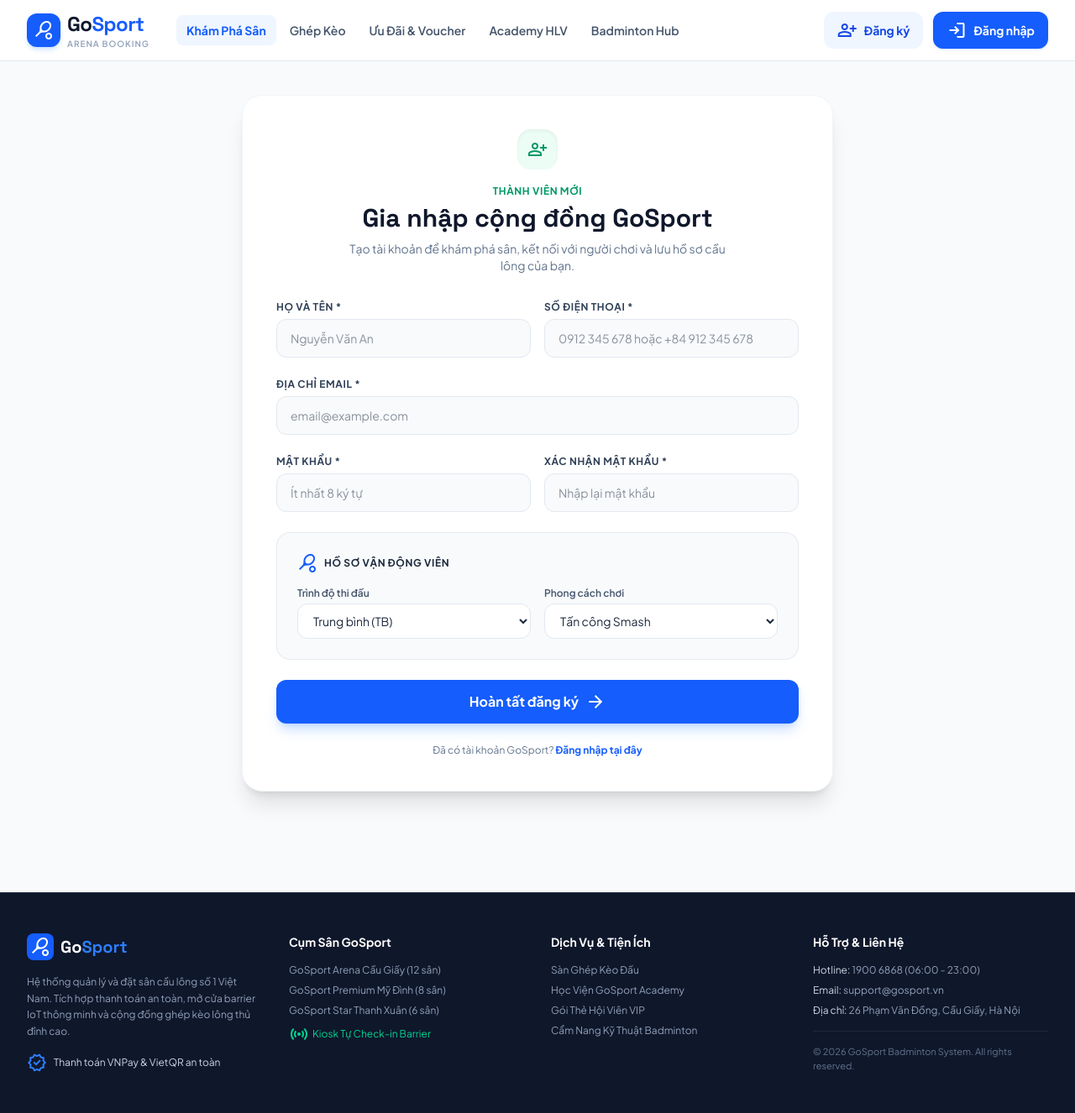
After one commit to lehao04066/laravel-base, a Laravel app: page /register in a window 1280 px wide. The commit adds this page. Shown: the whole page at 84% size. Run offline with Laravel 12, Linux system fonts and the light colour scheme; style sheets or scripts are compiled from the project's sources; parts of the project's set-up code (start-up, migrations or seed data) failed here and were passed over.

Commit message:
đăng ký hội viên

```diff
--- a/app/Http/Controllers/AuthController.php
+++ b/app/Http/Controllers/AuthController.php
@@ -2,10 +2,14 @@
 
 namespace App\Http\Controllers;
 
+use App\Models\Role;
 use App\Models\User;
+use App\Models\UserProfile;
+use App\Models\WalletAccount;
 use Illuminate\Http\RedirectResponse;
 use Illuminate\Http\Request;
 use Illuminate\Support\Facades\Auth;
+use Illuminate\Support\Facades\DB;
 use Illuminate\Support\Facades\RateLimiter;
 use Illuminate\Support\Str;
 use Illuminate\View\View;
@@ -83,6 +87,95 @@ class AuthController extends Controller
             ->with('success', 'Đăng nhập thành công. Chào mừng bạn đến với GoSport!');
     }
 
+    public function showRegister(): View|RedirectResponse
+    {
+        if (Auth::check()) {
+            return redirect()->route($this->landingRoute(Auth::user()));
+        }
+
+        return view('auth.register');
+    }
+
+    public function register(Request $request): RedirectResponse
+    {
+        $request->merge([
+            'name' => trim((string) $request->input('name')),
+            'email' => Str::lower(trim((string) $request->input('email'))),
+            'phone' => $this->normalizeVietnamesePhone((string) $request->input('phone')),
+        ]);
+
+        $validated = $request->validate([
+            'name' => ['required', 'string', 'max:255'],
+            'email' => ['required', 'string', 'email', 'max:255', 'unique:users,email'],
+            'phone' => ['required', 'string', 'regex:/^0\d{9,10}$/', 'unique:users,phone'],
+            'password' => ['required', 'string', 'min:8', 'confirmed'],
+            'skill_level' => [
+                'nullable',
+                'string',
+                'in:beginner,intermediate_minus,intermediate,intermediate_plus,advanced',
+            ],
+            'play_style' => [
+                'nullable',
+                'string',
+                'in:Tấn công Smash,Công thủ toàn diện,Điều cầu phản tạt,Phòng thủ phản công',
+            ],
+        ], [
+            'name.required' => 'Vui lòng nhập họ và tên.',
+            'email.required' => 'Vui lòng nhập email.',
+            'email.email' => 'Email không đúng định dạng.',
+            'email.unique' => 'Email này đã được đăng ký tài khoản.',
+            'phone.required' => 'Vui lòng nhập số điện thoại.',
+            'phone.regex' => 'Số điện thoại phải có 10 hoặc 11 chữ số theo định dạng Việt Nam (ví dụ: 0912345678 hoặc +84912345678).',
+            'phone.unique' => 'Số điện thoại này đã được sử dụng.',
+            'password.required' => 'Vui lòng nhập mật khẩu.',
+            'password.min' => 'Mật khẩu phải có ít nhất 8 ký tự.',
+            'password.confirmed' => 'Xác nhận mật khẩu không trùng khớp.',
+            'skill_level.in' => 'Vui lòng chọn trình độ thi đấu hợp lệ.',
+            'play_style.in' => 'Vui lòng chọn phong cách chơi hợp lệ.',
+        ]);
+
+        $user = DB::transaction(function () use ($validated): User {
+            $user = User::create([
+                'name' => $validated['name'],
+                'email' => $validated['email'],
+                'phone' => $validated['phone'],
+                'password' => $validated['password'],
+                'role' => 'customer',
+            ]);
+
+            UserProfile::create([
+                'user_id' => $user->id,
+                'skill_level' => $validated['skill_level'] ?? 'intermediate',
+                'play_style' => $validated['play_style'] ?? 'Tấn công Smash',
+            ]);
+
+            WalletAccount::create([
+                'user_id' => $user->id,
+                'balance' => 0,
+                'frozen_balance' => 0,
+                'currency' => 'VND',
+                'status' => 'active',
+            ]);
+
+            $customerRole = Role::firstOrCreate(
+                ['name' => 'customer'],
+                [
+                    'display_name' => 'Thành viên',
+                    'description' => 'Đặt sân và kết nối với cộng đồng GoSport.',
+                ],
+            );
+            $user->roles()->syncWithoutDetaching([$customerRole->id]);
+
+            return $user;
+        });
+
+        Auth::login($user);
+        $request->session()->regenerate();
+
+        return redirect()->route('dashboard.customer')
+            ->with('success', 'Đăng ký tài khoản thành viên GoSport thành công!');
+    }
+
     public function logout(Request $request): RedirectResponse
     {
         Auth::logout();
@@ -90,6 +183,19 @@ class AuthController extends Controller
         $request->session()->regenerateToken();
 
         return redirect()->route('login')->with('success', 'Bạn đã đăng xuất an toàn.');
+    }
+
+    private function normalizeVietnamesePhone(string $phone): string
+    {
+        $compactPhone = preg_replace('/[\s().-]+/u', '', trim($phone)) ?? trim($phone);
+
+        if (preg_match('/^\+?84[0-9]{9,10}$/', $compactPhone)) {
+            $digits = preg_replace('/\D+/', '', $compactPhone) ?? $compactPhone;
+
+            return '0'.substr($digits, 2);
+        }
+
+        return $compactPhone;
     }
 
     private function landingRoute(User $user): string
--- a/resources/views/auth/login.blade.php
+++ b/resources/views/auth/login.blade.php
@@ -164,7 +164,7 @@
                     <span class="role">Huấn luyện viên</span>
                     <span class="role">Thành viên</span>
                 </div>
-                <p class="panel-footer">Cần hỗ trợ đăng nhập? Vui lòng liên hệ quản trị viên GoSport.</p>
+                <p class="panel-footer">Chưa có tài khoản? <a href="{{ route('register') }}" class="text-blue-600 font-bold hover:underline">Đăng ký thành viên</a><br>Cần hỗ trợ? Vui lòng liên hệ quản trị viên GoSport.</p>
             </div>
         </section>
     </main>
--- /dev/null
+++ b/resources/views/auth/register.blade.php
@@ -0,0 +1,98 @@
+@extends('layouts.main')
+
+@section('title', 'Đăng ký thành viên | GoSport')
+
+@section('content')
+<div class="max-w-3xl mx-auto px-4 sm:px-6 lg:px-8 py-10">
+    <div class="bg-white rounded-3xl p-8 sm:p-10 shadow-xl border border-slate-100">
+        <div class="text-center max-w-md mx-auto mb-8">
+            <div class="w-12 h-12 rounded-2xl bg-emerald-50 text-emerald-600 flex items-center justify-center mx-auto mb-3 shadow-inner">
+                <span class="material-symbols-outlined text-2xl">person_add</span>
+            </div>
+            <span class="text-xs font-bold uppercase tracking-wider text-emerald-600">Thành viên mới</span>
+            <h1 class="text-3xl font-extrabold text-slate-900 mt-1 font-headline">Gia nhập cộng đồng GoSport</h1>
+            <p class="text-xs sm:text-sm text-slate-500 mt-2">Tạo tài khoản để khám phá sân, kết nối với người chơi và lưu hồ sơ cầu lông của bạn.</p>
+        </div>
+
+        @if ($errors->any())
+            <div class="mb-6 p-4 bg-rose-50 border border-rose-200 text-rose-700 rounded-2xl text-xs font-medium" role="alert">
+                <ul class="list-disc list-inside space-y-1">
+                    @foreach ($errors->all() as $error)
+                        <li>{{ $error }}</li>
+                    @endforeach
+                </ul>
+            </div>
+        @endif
+
+        <form method="POST" action="{{ route('register') }}" class="space-y-6">
+            @csrf
+
+            <div class="grid grid-cols-1 sm:grid-cols-2 gap-4">
+                <div>
+                    <label for="name" class="block text-xs font-bold text-slate-700 uppercase tracking-wider mb-1.5">Họ và tên *</label>
+                    <input id="name" type="text" name="name" value="{{ old('name') }}" required autocomplete="name" maxlength="255" placeholder="Nguyễn Văn An" class="w-full px-4 py-3 bg-slate-50 border border-slate-200 rounded-xl text-sm focus:outline-none focus:border-blue-600 focus:bg-white transition">
+                </div>
+                <div>
+                    <label for="phone" class="block text-xs font-bold text-slate-700 uppercase tracking-wider mb-1.5">Số điện thoại *</label>
+                    <input id="phone" type="tel" name="phone" value="{{ old('phone') }}" required autocomplete="tel" inputmode="tel" placeholder="0912 345 678 hoặc +84 912 345 678" class="w-full px-4 py-3 bg-slate-50 border border-slate-200 rounded-xl text-sm focus:outline-none focus:border-blue-600 focus:bg-white transition">
+                </div>
+            </div>
+
+            <div>
+                <label for="email" class="block text-xs font-bold text-slate-700 uppercase tracking-wider mb-1.5">Địa chỉ email *</label>
+                <input id="email" type="email" name="email" value="{{ old('email') }}" required autocomplete="email" maxlength="255" placeholder="email@example.com" class="w-full px-4 py-3 bg-slate-50 border border-slate-200 rounded-xl text-sm focus:outline-none focus:border-blue-600 focus:bg-white transition">
+            </div>
+
+            <div class="grid grid-cols-1 sm:grid-cols-2 gap-4">
+                <div>
+                    <label for="password" class="block text-xs font-bold text-slate-700 uppercase tracking-wider mb-1.5">Mật khẩu *</label>
+                    <input id="password" type="password" name="password" required minlength="8" autocomplete="new-password" placeholder="Ít nhất 8 ký tự" class="w-full px-4 py-3 bg-slate-50 border border-slate-200 rounded-xl text-sm focus:outline-none focus:border-blue-600 focus:bg-white transition">
+                </div>
+                <div>
+                    <label for="password_confirmation" class="block text-xs font-bold text-slate-700 uppercase tracking-wider mb-1.5">Xác nhận mật khẩu *</label>
+                    <input id="password_confirmation" type="password" name="password_confirmation" required minlength="8" autocomplete="new-password" placeholder="Nhập lại mật khẩu" class="w-full px-4 py-3 bg-slate-50 border border-slate-200 rounded-xl text-sm focus:outline-none focus:border-blue-600 focus:bg-white transition">
+                </div>
+            </div>
+
+            <div class="p-6 rounded-2xl bg-slate-50 border border-slate-200/80 space-y-4">
+                <h2 class="text-xs font-bold text-slate-800 uppercase tracking-wider flex items-center gap-2">
+                    <span class="material-symbols-outlined text-blue-600 text-base">sports_tennis</span>
+                    <span>Hồ sơ vận động viên</span>
+                </h2>
+
+                <div class="grid grid-cols-1 sm:grid-cols-2 gap-4">
+                    <div>
+                        <label for="skill_level" class="block text-xs font-semibold text-slate-600 mb-1">Trình độ thi đấu</label>
+                        <select id="skill_level" name="skill_level" class="w-full px-3.5 py-2.5 bg-white border border-slate-200 rounded-xl text-sm focus:outline-none focus:border-blue-600">
+                            <option value="beginner" @selected(old('skill_level', 'intermediate') === 'beginner')>Mới chơi</option>
+                            <option value="intermediate_minus" @selected(old('skill_level', 'intermediate') === 'intermediate_minus')>Trung bình yếu (TB-)</option>
+                            <option value="intermediate" @selected(old('skill_level', 'intermediate') === 'intermediate')>Trung bình (TB)</option>
+                            <option value="intermediate_plus" @selected(old('skill_level', 'intermediate') === 'intermediate_plus')>Trung bình khá (TB+)</option>
+                            <option value="advanced" @selected(old('skill_level', 'intermediate') === 'advanced')>Khá / bán chuyên</option>
+                        </select>
+                    </div>
+                    <div>
+                        <label for="play_style" class="block text-xs font-semibold text-slate-600 mb-1">Phong cách chơi</label>
+                        <select id="play_style" name="play_style" class="w-full px-3.5 py-2.5 bg-white border border-slate-200 rounded-xl text-sm focus:outline-none focus:border-blue-600">
+                            <option value="Tấn công Smash" @selected(old('play_style', 'Tấn công Smash') === 'Tấn công Smash')>Tấn công Smash</option>
+                            <option value="Công thủ toàn diện" @selected(old('play_style') === 'Công thủ toàn diện')>Công thủ toàn diện</option>
+                            <option value="Điều cầu phản tạt" @selected(old('play_style') === 'Điều cầu phản tạt')>Điều cầu phản tạt</option>
+                            <option value="Phòng thủ phản công" @selected(old('play_style') === 'Phòng thủ phản công')>Phòng thủ phản công</option>
+                        </select>
+                    </div>
+                </div>
+            </div>
+
+            <button type="submit" class="w-full py-3.5 px-6 bg-blue-600 hover:bg-blue-700 text-white font-bold text-base rounded-xl shadow-lg shadow-blue-500/25 transition flex items-center justify-center gap-2">
+                <span>Hoàn tất đăng ký</span>
+                <span class="material-symbols-outlined text-xl">arrow_forward</span>
+            </button>
+
+            <p class="text-center text-xs text-slate-500">
+                Đã có tài khoản GoSport?
+                <a href="{{ route('login') }}" class="text-blue-600 font-bold hover:underline">Đăng nhập tại đây</a>
+            </p>
+        </form>
+    </div>
+</div>
+@endsection
--- a/resources/views/layouts/main.blade.php
+++ b/resources/views/layouts/main.blade.php
@@ -99,6 +99,10 @@
                             </div>
                         </div>
                     @else
+                        <a href="{{ route('register') }}" class="inline-flex items-center gap-2 px-4 py-2.5 rounded-xl text-sm font-bold text-blue-700 bg-blue-50 hover:bg-blue-100 transition">
+                            <span class="material-symbols-outlined text-lg">person_add</span>
+                            <span>Đăng ký</span>
+                        </a>
                         <a href="{{ route('login') }}" class="inline-flex items-center gap-2 px-4 py-2.5 rounded-xl text-sm font-bold text-white bg-blue-600 hover:bg-blue-700 shadow-sm shadow-blue-500/20 transition">
                             <span class="material-symbols-outlined text-lg">login</span>
                             <span>Đăng nhập</span>
@@ -135,6 +139,10 @@
                             </button>
                         </form>
                     @else
+                        <a href="{{ route('register') }}" class="flex items-center gap-2 px-3 py-2.5 rounded-xl text-sm font-bold text-blue-700 bg-blue-50 hover:bg-blue-100 mb-2">
+                            <span class="material-symbols-outlined text-lg">person_add</span>
+                            <span>Đăng ký thành viên</span>
+                        </a>
                         <a href="{{ route('login') }}" class="flex items-center gap-2 px-3 py-2.5 rounded-xl text-sm font-bold text-white bg-blue-600 hover:bg-blue-700">
                             <span class="material-symbols-outlined text-lg">login</span>
                             <span>Đăng nhập</span>
--- a/routes/web.php
+++ b/routes/web.php
@@ -23,6 +23,8 @@ Route::view('/admin', 'admin.dashboard')
 Route::middleware('guest')->group(function (): void {
     Route::get('/login', [AuthController::class, 'showLogin'])->name('login');
     Route::post('/login', [AuthController::class, 'login'])->middleware('throttle:10,1');
+    Route::get('/register', [AuthController::class, 'showRegister'])->name('register');
+    Route::post('/register', [AuthController::class, 'register'])->middleware('throttle:5,1');
 });
 
 Route::middleware('auth')->group(function (): void {
```
Also changed, not shown: app/Models/User.php (+10 -0 lines), app/Models/UserProfile.php (added, +26 -0 lines), app/Models/WalletAccount.php (added, +27 -0 lines).
